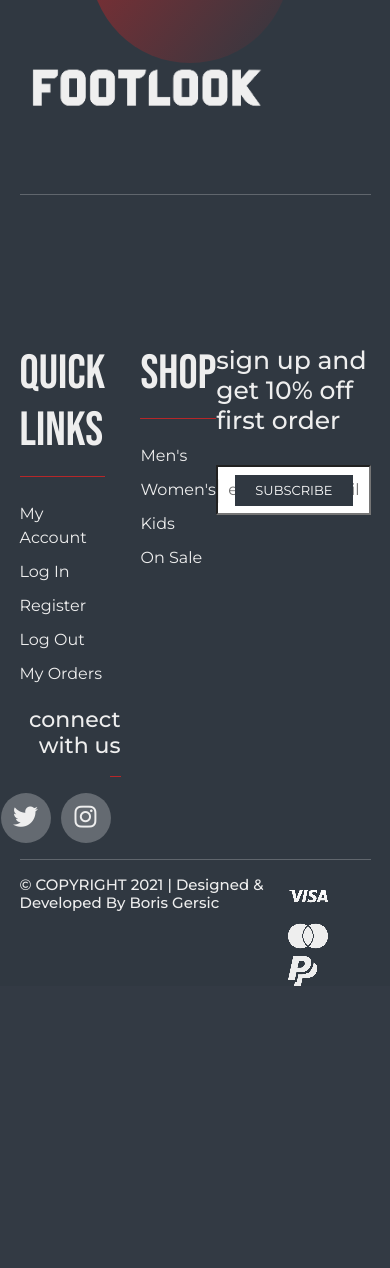
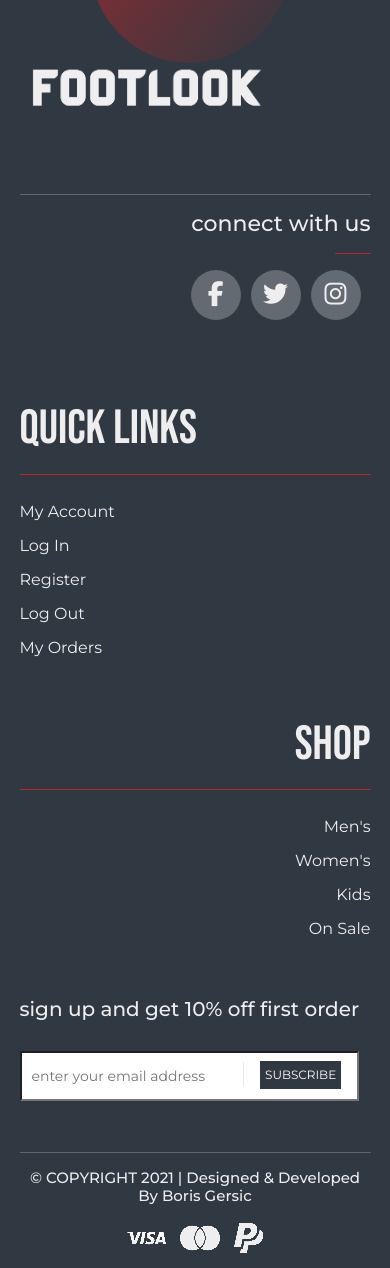
Before and after one commit to Boki136/footlook, a Django app: page / in a window 390 px wide. Shown: the part 1110-2378 px from the top of the page. Before the commit the page ends 2096 px from the top, so only its background shows below. Run offline with Django 3.2, Linux system fonts and the light colour scheme; some libraries are stand-ins or nearby versions.

Commit message:
feat[product searching]: implement logic to render correct products based on search terms. Finalise footer for medium & small screens.

```diff
--- a/products/urls.py
+++ b/products/urls.py
@@ -2,5 +2,5 @@ from django.urls import path
 from . import views
 
 urlpatterns = [
-    path('', views.products_per_category, name='products per category')
+    path('', views.products_view, name='products')
 ]
--- a/static/css/base.css
+++ b/static/css/base.css
@@ -76,7 +76,7 @@ h1 {
 .search-function {
   position: relative; }
   .search-function input {
-    padding: 15px 95px 15px 50px;
+    padding: 15px 95px 15px 55px;
     background-image: url(/media/search-icon.png);
     background-position: 15px 12px;
     background-repeat: no-repeat;
@@ -102,6 +102,12 @@ h1 {
       font-size: 30px;
       bottom: -7px;
       font-weight: 100; }
+
+.mobile-search {
+  padding-left: 32px;
+  margin: 35px 0 0 0; }
+  .mobile-search input {
+    width: 100%; }
 
 .mobile_nav {
   position: absolute;
@@ -434,6 +440,9 @@ h1 {
     margin: 0 auto;
     color: #b5b5b5; }
 
+.rotate_back {
+  transform: rotateZ(-90deg) !important; }
+
 /********************** FOOTER SECTION **/
 .footer-container {
   background: #303841; }
@@ -446,7 +455,7 @@ h1 {
   color: #EEE; }
 
 .footer-action {
-  margin-top: 150px;
+  margin-top: 110px;
   display: flex;
   justify-content: space-between; }
 
@@ -533,7 +542,8 @@ h1 {
 
 .copyright-bar-content {
   display: flex;
-  justify-content: space-between; }
+  justify-content: space-between;
+  align-items: center; }
 
 .accepted-cards img {
   padding: 0 5px; }
@@ -553,10 +563,26 @@ h1 {
   .hero-title {
     font-size: 4em; }
   .hero-content p {
-    font-size: 25px; } }
-
-.rotate_back {
-  transform: rotateZ(-90deg) !important; }
+    font-size: 25px; }
+  .footer-action {
+    flex-wrap: wrap;
+    margin-top: 80px; }
+  .footer-links {
+    width: 100%;
+    flex-wrap: wrap; }
+  .footer-links-section {
+    width: 100%; }
+    .footer-links-section:nth-child(2) {
+      text-align: right; }
+  .newsletter-signup {
+    margin: 35px 0; }
+    .newsletter-signup h2 {
+      font-size: 20px; }
+    .newsletter-signup input {
+      font-size: 14px; }
+    .newsletter-signup button {
+      padding: 5px;
+      font-size: 12px; } }
 
 @media only screen and (max-width: 990px) {
   .hero-content-wrapper {
@@ -569,3 +595,14 @@ h1 {
   .social-sidebar,
   .hr-align {
     display: none; } }
+
+@media only screen and (max-width: 750px) {
+  .copyright-bar-content {
+    flex-wrap: wrap; }
+    .copyright-bar-content h3 {
+      width: 100%;
+      text-align: center; }
+  .accepted-cards {
+    width: 100%;
+    text-align: center;
+    margin: 5px 0 10px 0; } }
--- a/static/js/main.js
+++ b/static/js/main.js
@@ -52,4 +52,12 @@ $(document).ready(function () {
     $('.navbar, .product-listing-wrapper').mouseover(function () {
         $('.filter-box').fadeOut(200)
     })
+
+    // prepend social footer icons on screen < 1200px
+
+    if ($(window).width() < 1200) {
+        $('.footer-social').insertAfter($('.footer-seperator'))
+        $('.footer-social').css('margin-right', '0')
+    }
+
 });
--- a/static/sass/base.scss
+++ b/static/sass/base.scss
@@ -109,7 +109,7 @@ h1 {
     position: relative;
 
     input {
-        padding: 15px 95px 15px 50px;
+        padding: 15px 95px 15px 55px;
         background-image: url(/media/search-icon.png);
         background-position: 15px 12px;
         background-repeat: no-repeat;
@@ -142,6 +142,16 @@ h1 {
             font-weight: 100;
         }
     }
+}
+
+.mobile-search {
+    padding-left: 32px;
+    margin: 35px 0 0 0;
+
+    input {
+        width: 100%;
+    }
+
 }
 
 .mobile_nav {
@@ -592,6 +602,11 @@ h1 {
     }
 }
 
+
+.rotate_back {
+    transform: rotateZ(-90deg) !important;
+}
+
 /********************** FOOTER SECTION **/
 
 .footer-container {
@@ -609,7 +624,7 @@ h1 {
 }
 
 .footer-action {
-    margin-top: 150px;
+    margin-top: 110px;
     display: flex;
     justify-content: space-between;
 }
@@ -737,6 +752,7 @@ h1 {
 .copyright-bar-content {
     display: flex;
     justify-content: space-between;
+    align-items: center;
 }
 
 .accepted-cards {
@@ -776,14 +792,53 @@ h1 {
     .hero-content p {
         font-size: 25px;
     }
-}
 
-.rotate_back {
-    transform: rotateZ(-90deg) !important;
+    .footer-action {
+        flex-wrap: wrap;
+        margin-top: 80px;
+    }
+
+    .footer-links {
+        width: 100%;
+        flex-wrap: wrap;
+    }
+
+    .footer-links-section {
+        width: 100%;
+
+        &:nth-child(2) {
+            text-align: right;
+        }
+    }
+
+    .newsletter-signup {
+
+        margin: 35px 0;
+
+        h2 {
+            font-size: 20px;
+        }
+
+        input {
+            font-size: 14px;
+        }
+
+        button {
+            padding: 5px;
+            font-size: 12px;
+        }
+    }
+
+
+
 }
 
 
+
 @media only screen and (max-width: 990px) {
+
+
+
     .hero-content-wrapper {
         flex-wrap: wrap;
     }
@@ -804,3 +859,20 @@ h1 {
         display: none;
     }
 }
+
+@media only screen and (max-width: 750px) {
+    .copyright-bar-content {
+        flex-wrap: wrap;
+
+        h3 {
+            width: 100%;
+            text-align: center;
+        }
+    }
+
+    .accepted-cards {
+        width: 100%;
+        text-align: center;
+        margin: 5px 0 10px 0;
+    }
+}
--- a/templates/includes/nav-lg.html
+++ b/templates/includes/nav-lg.html
@@ -19,9 +19,9 @@
                         <a class="nav-link" href="#">BRANDS</a>
                     </li>
                 </ul>
-                <form class="search-function" action="">
-                    <label class='sr-only' for="search_box"></label>
-                    <input class="form-control me-2 rounded-0" name="search_box" id="search_box" type="search" placeholder="Search"
+                <form method='GET' class="search-function" action="{% url 'products' %}">
+                    <label class='sr-only' for="search_term"></label>
+                    <input class="form-control me-2 rounded-0" name="search_term" id="search_term" type="search" placeholder="Search"
                         aria-label="Search">
                     <button type="submit">GO</button>
                 </form>
--- a/templates/includes/nav-mobile.html
+++ b/templates/includes/nav-mobile.html
@@ -6,6 +6,7 @@
             <a href="{% url 'home' %}"><img class="navbar-brand" src="{{ MEDIA_URL }}logo.png" /></a>
             <i class="fas fa-times fa-3x"></i>
         </div>
+
         <ul class="mobile_nav_links">
             <li class="nav-item">
                 <a class="nav-link active" aria-current="page" href="#">MEN</a>
@@ -25,6 +26,12 @@
                 <a class="nav-link" href="#">Register</a>
             </li>
         </ul>
+
+        <form method='GET' class="search-function mobile-search" action="{% url 'products' %}">
+            <label class='sr-only' for="search_box"></label>
+            <input class="form-control me-2 rounded-0" name="search_box" id="search_box" type="search" placeholder="Search" aria-label="Search">
+            <button type="submit">GO</button>
+        </form>
         <hr class='hr-lg mt2'>
         <div class="social-icons_wrapper">
             <a href="https://www.facebook.com/" target='_blank'><i class="fab fa-facebook-f"></i></a>
```
Also changed, not shown: products/views.py (+17 -4 lines).
